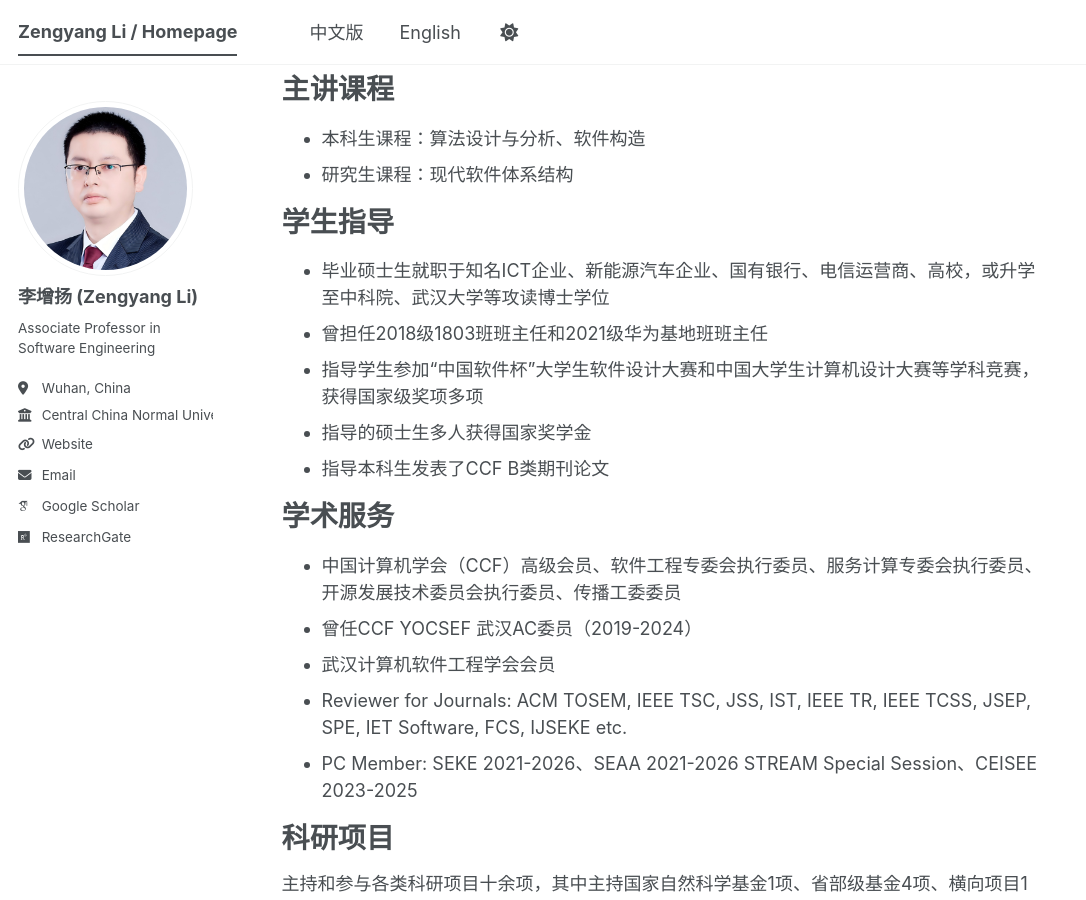
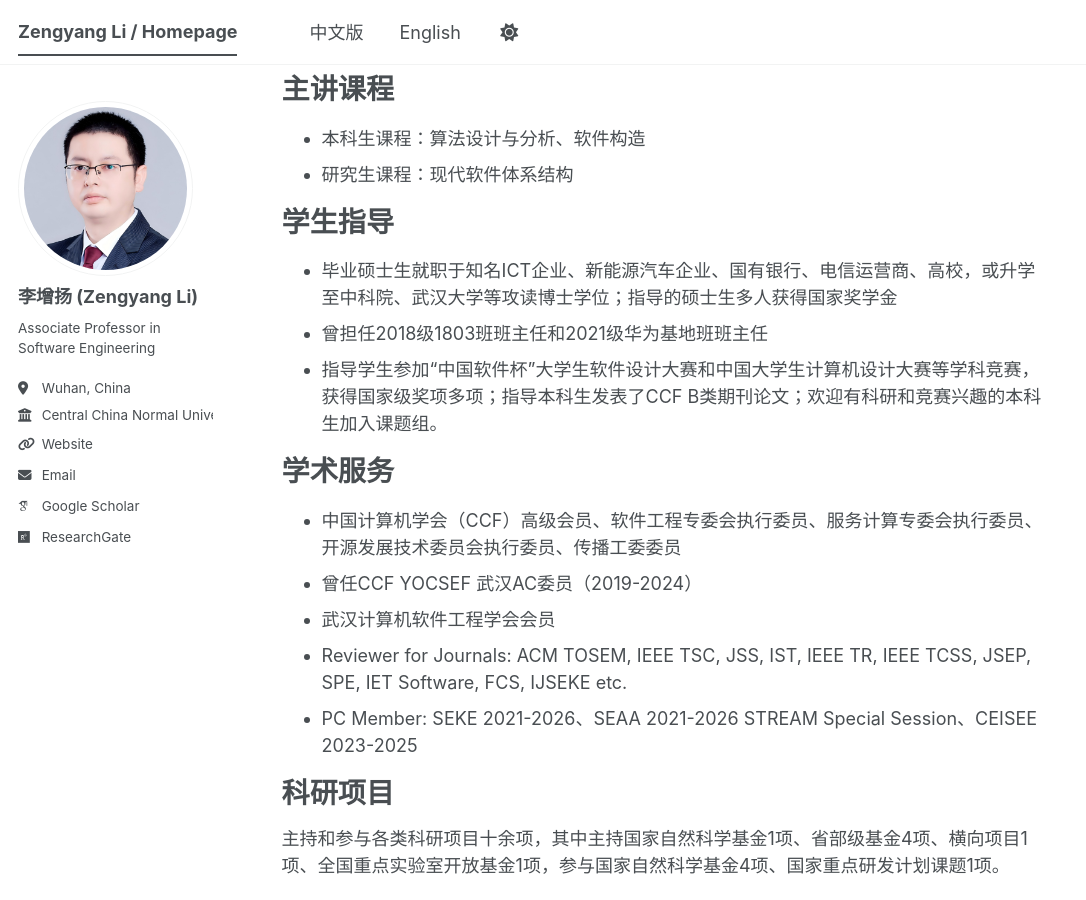
Before and after one commit to zengyang/zengyang.github.io, a Jekyll site: the page built from _pages/about.md, in a window 1280 px wide and 900 px high, scrolled down 896 px. Shown: the whole window, without its empty margins (0-1086 px from the left). Built offline with Jekyll 4.4.1, drawn with Linux system fonts in a browser that asks for light colours; some web fonts are replaced; a script bundle is joined from its source files by our own code; library files that are not in the unit come from our copies.

Commit message:
Update about.md

```diff
--- a/_pages/about.md
+++ b/_pages/about.md
@@ -39,11 +39,9 @@ redirect_from:
 
 学生指导
 ======
-- 毕业硕士生就职于知名ICT企业、新能源汽车企业、国有银行、电信运营商、高校，或升学至中科院、武汉大学等攻读博士学位
+- 毕业硕士生就职于知名ICT企业、新能源汽车企业、国有银行、电信运营商、高校，或升学至中科院、武汉大学等攻读博士学位；指导的硕士生多人获得国家奖学金
 -	曾担任2018级1803班班主任和2021级华为基地班班主任
--	指导学生参加“中国软件杯”大学生软件设计大赛和中国大学生计算机设计大赛等学科竞赛，获得国家级奖项多项
--	指导的硕士生多人获得国家奖学金
--	指导本科生发表了CCF B类期刊论文
+-	指导学生参加“中国软件杯”大学生软件设计大赛和中国大学生计算机设计大赛等学科竞赛，获得国家级奖项多项；指导本科生发表了CCF B类期刊论文；欢迎有科研和竞赛兴趣的本科生加入课题组。
 
 学术服务
 ======
```
